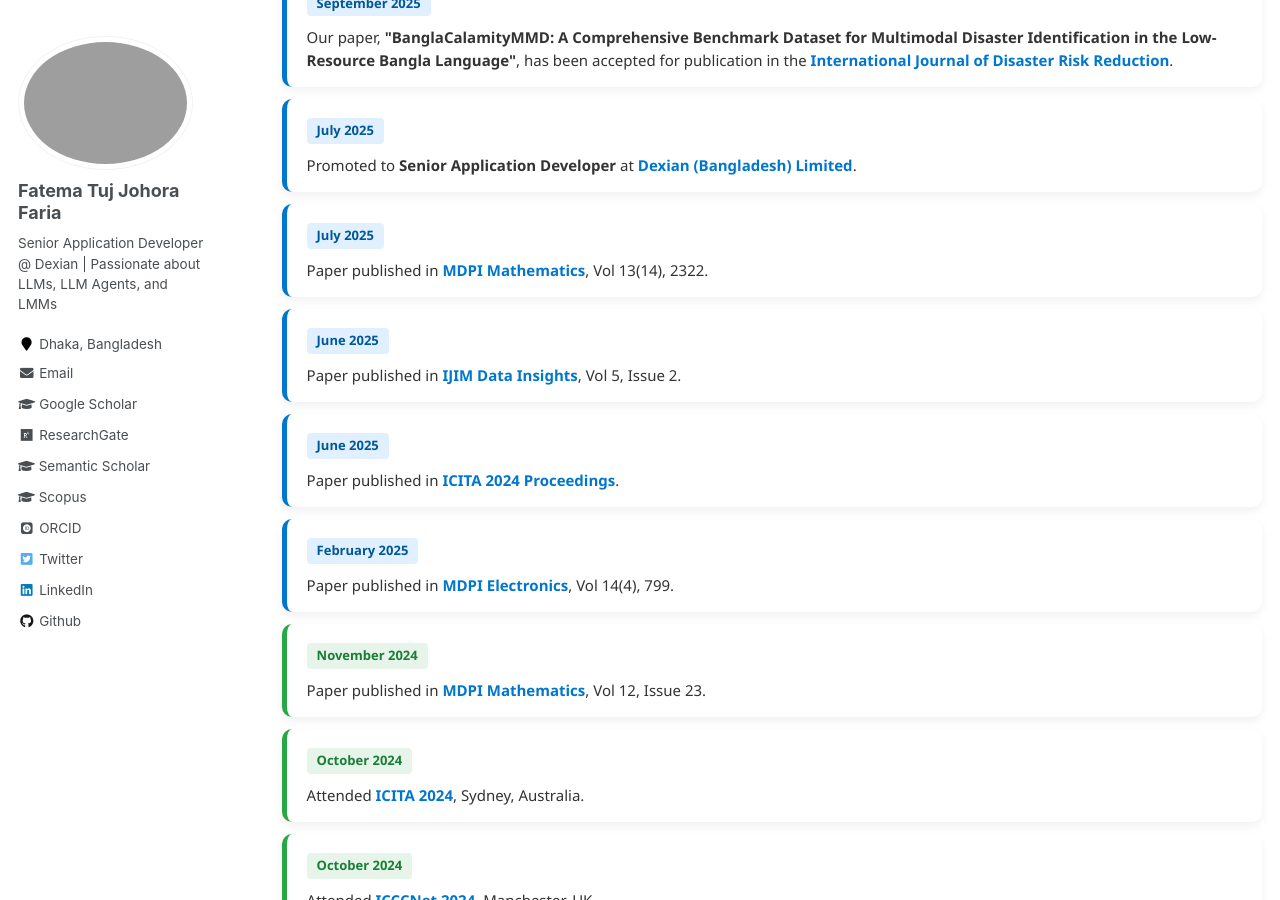
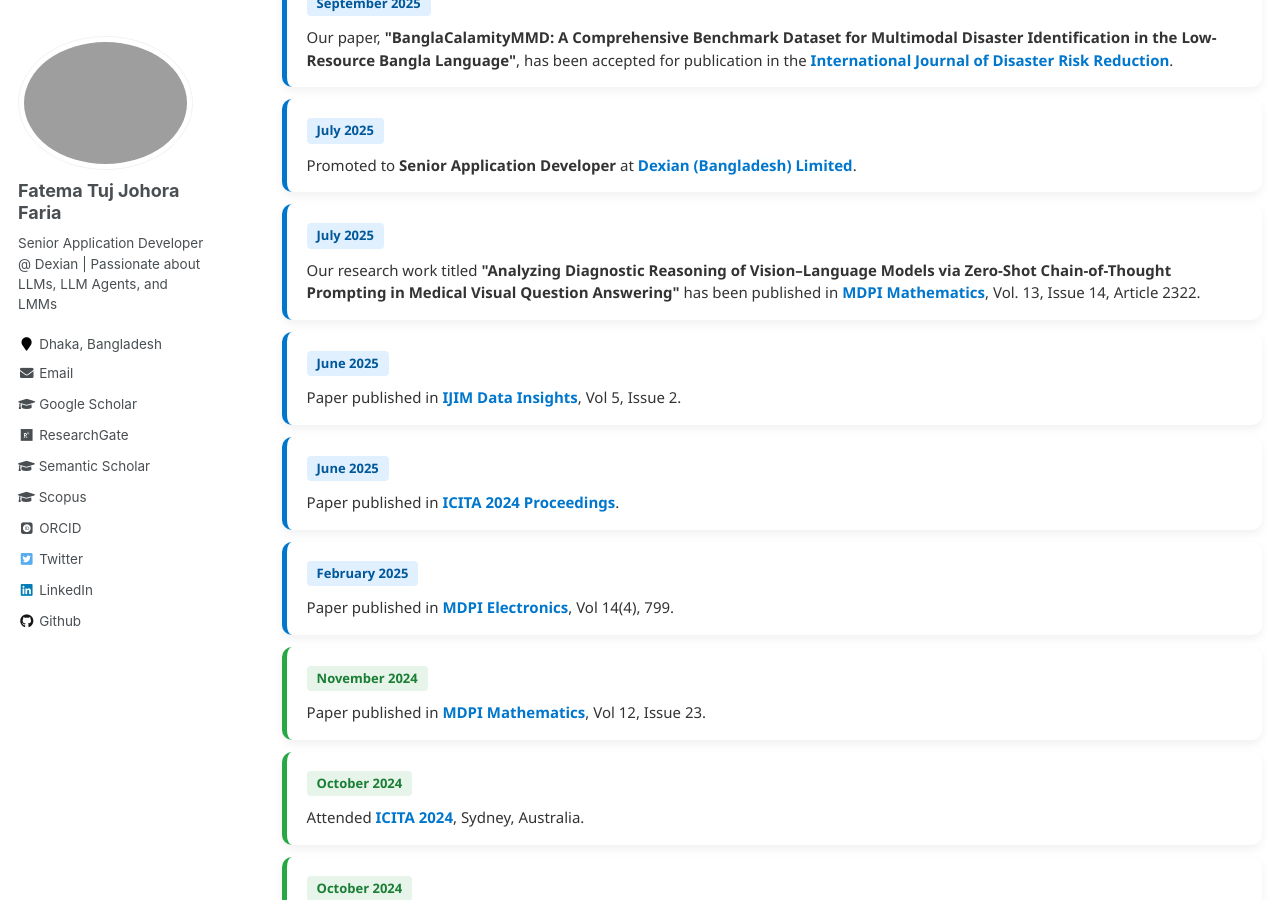
Before and after one commit to fatemafaria142/fatemafaria142.github.io, a Jekyll site: the page built from _pages/about.md, in a window 1280 px wide and 900 px high, scrolled down 1302 px. Built offline with Jekyll 4.4.1, drawn with Linux system fonts in a browser that asks for light colours; some web fonts are replaced.

Commit message:
Update News

```diff
--- a/_pages/about.md
+++ b/_pages/about.md
@@ -258,8 +258,11 @@ redirect_from:
 
 <div class="news-card year-2025">
   <div class="news-date">July 2025</div>
-  <div class="news-desc">Paper published in <a class="news-link" href="https://www.mdpi.com/journal/mathematics" target="_blank">MDPI Mathematics</a>, Vol 13(14), 2322.</div>
+  <div class="news-desc">
+    Our research work titled <strong>"Analyzing Diagnostic Reasoning of Vision–Language Models via Zero-Shot Chain-of-Thought Prompting in Medical Visual Question Answering"</strong> has been published in <a class="news-link" href="https://www.mdpi.com/journal/mathematics" target="_blank">MDPI Mathematics</a>, Vol. 13, Issue 14, Article 2322.
+  </div>
 </div>
+
 
 <div class="news-card year-2025">
   <div class="news-date">June 2025</div>
```
Also changed, not shown: _pages/news.md (+4 -1 lines).
